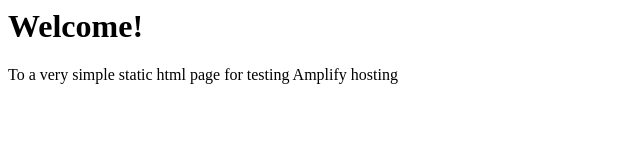
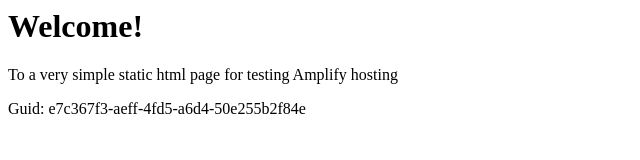
Before and after one commit to aws-aemilia-cdg/Github-PR-Commit-Integration-Test-DoNotTouch-Gith-OKSLNVO2-v1-preprod-eu-west-3, a website: page src/index.html in a window 1280 px wide. Shown: the whole page, without its empty margins (0-640 px from the left). Drawn offline with Linux system fonts and the light colour scheme.

Commit message:
commit from integ tests

```diff
--- a/src/index.html
+++ b/src/index.html
@@ -1,3 +1,5 @@
+
+
 <html lang="en">
 
 <head>
@@ -10,6 +12,6 @@
 <body>
     <h1>Welcome!</h1>
     <p>To a very simple static html page for testing Amplify hosting</p>
-</body>
+    <p>Guid: e7c367f3-aeff-4fd5-a6d4-50e255b2f84e</p></body>
 
 </html>
```
